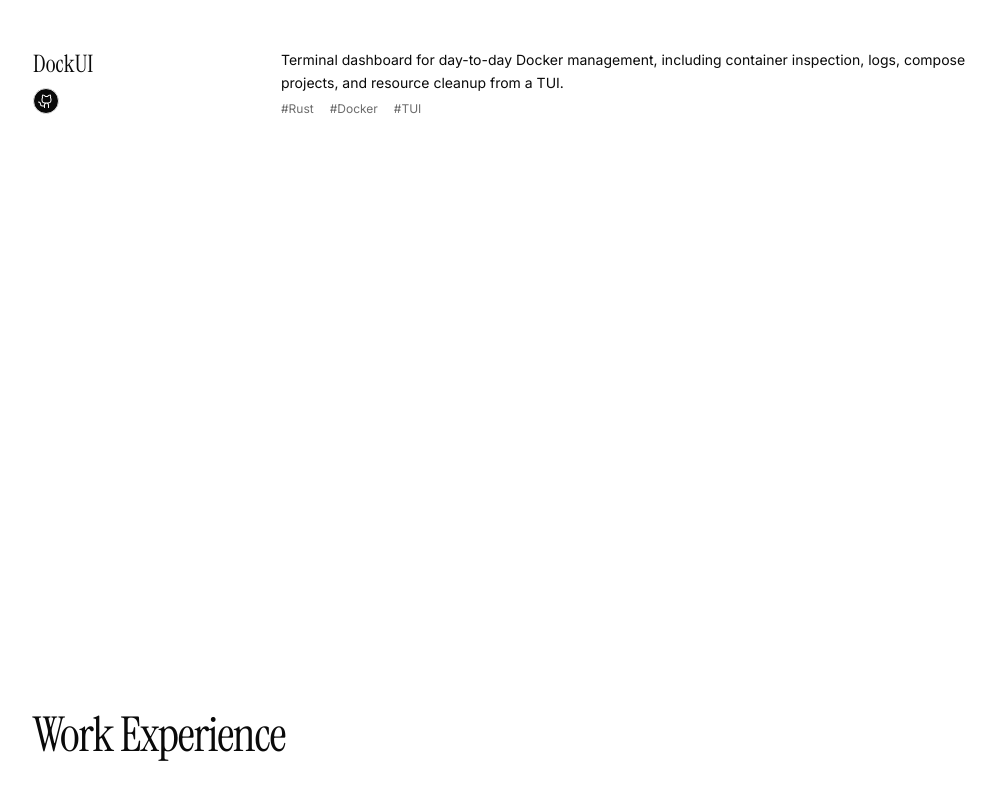
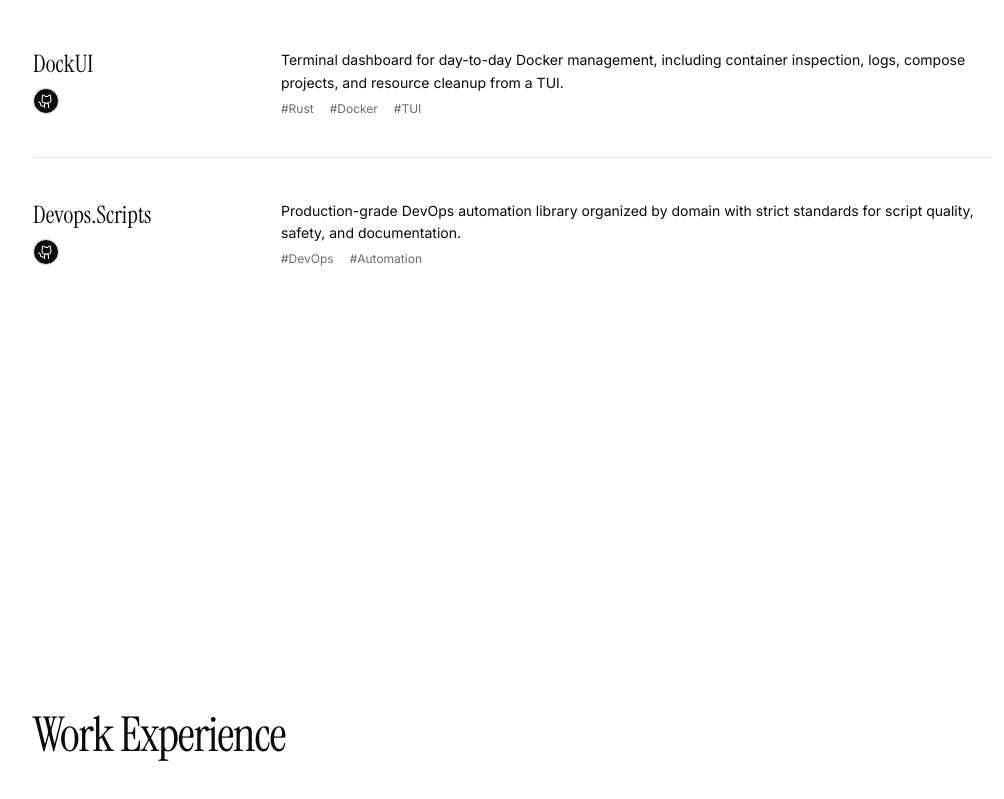
Before and after one commit to rudraditya21/rudraditya21.github.io, a Next.js app: page / in a window 1280 px wide. Shown: the part 1018-1817 px from the top of the page, without its empty margins (239-1243 px from the left). Built offline with nearby package versions, Linux system fonts and the light colour scheme.

Commit message:
added: more projects

```diff
--- a/components/projects.tsx
+++ b/components/projects.tsx
@@ -25,6 +25,12 @@ const data: Record<Tab, Project[]> = {
       stack: ['Rust', 'Docker', 'TUI'],
       github: 'https://github.com/rudraditya21/dockui',
     },
+    {
+      name: 'Devops.Scripts',
+      description: 'Production-grade DevOps automation library organized by domain with strict standards for script quality, safety, and documentation.',
+      stack: ['DevOps', 'Automation'],
+      github: 'https://github.com/rudraditya21/devops.scripts',
+    },
   ],
   Products: [
     {
@@ -38,6 +44,18 @@ const data: Record<Tab, Project[]> = {
       description: 'Social accountability app for tracking daily tasks and routines, building streaks, and reviewing progress with analytics.',
       stack: ['Flutter', 'Dart', 'Hive', 'fl_chart'],
       github: 'https://github.com/rudraditya21/grind',
+    },
+    {
+      name: 'Glyph',
+      description: 'Open-source visual workflow and diagram editor with a canvas-based node system, searchable catalog, history, and extensible architecture.',
+      stack: ['Next.js', 'Canvas'],
+      github: 'https://github.com/rudraditya21/glyph',
+    },
+    {
+      name: 'Texedo',
+      description: 'Local open-source LaTeX editor inspired by Overleaf, built with Next.js, Postgres, and MinIO.',
+      stack: ['Next.js', 'Postgres', 'MinIO'],
+      github: 'https://github.com/rudraditya21/texedo',
     },
   ],
   Experiments: [
```
